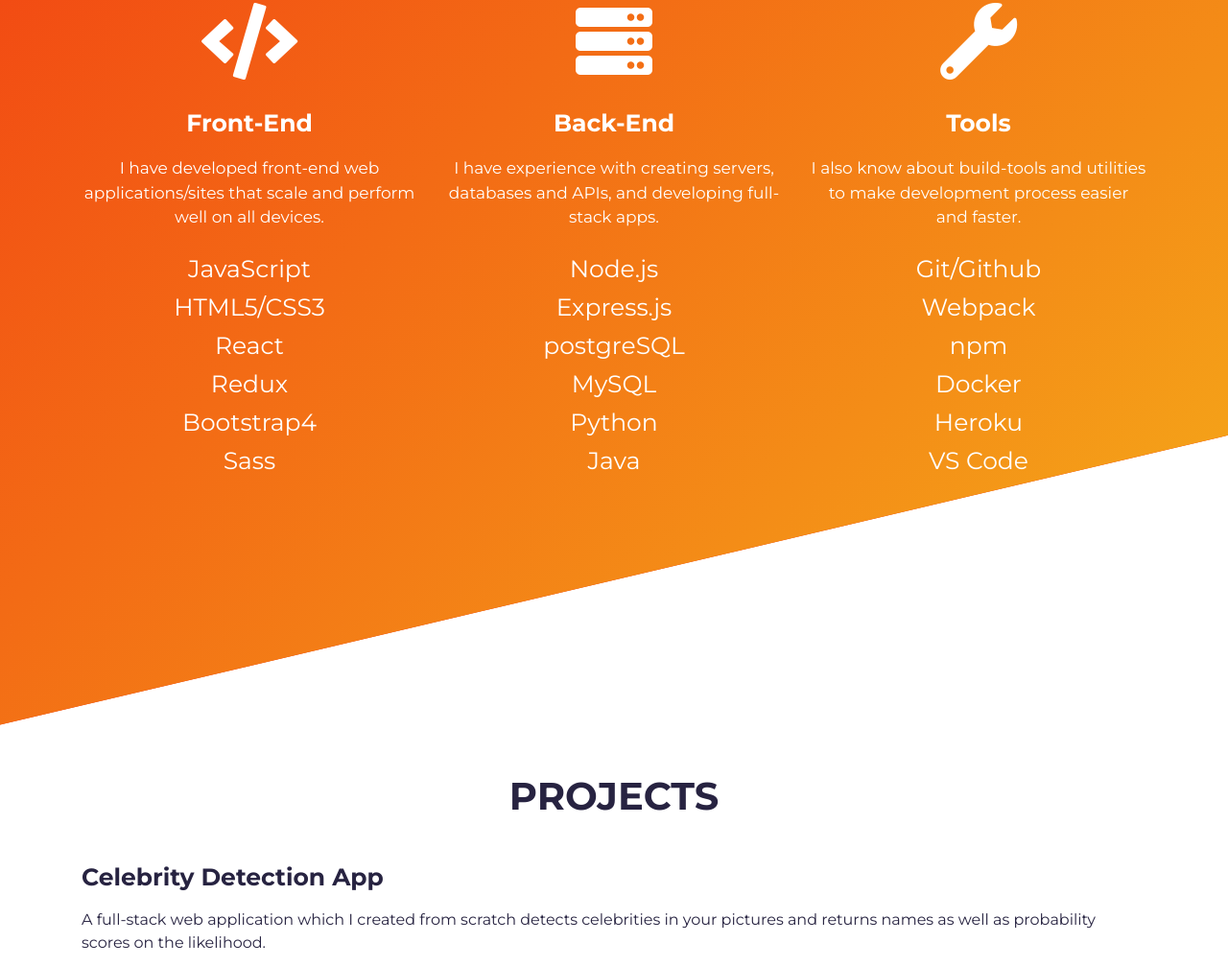
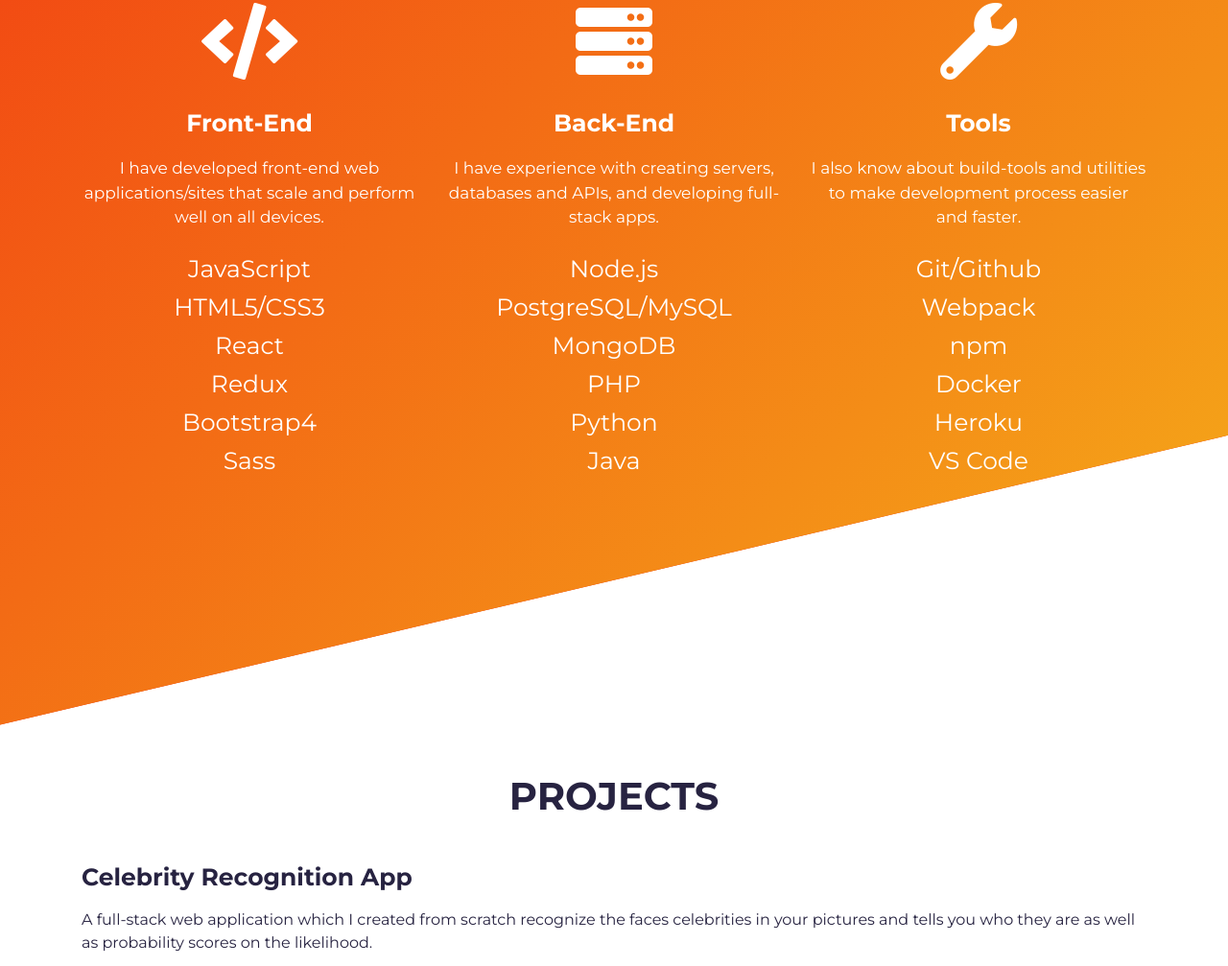
Before and after one commit to takkuyu/Mywebsite, a website built with webpack: page src/template.html in a window 1280 px wide. Shown: the part 1553-2560 px from the top of the page at 96% size. Built offline with nearby package versions, Linux system fonts and the light colour scheme.

Commit message:
minor fixes

```diff
--- a/src/template.html
+++ b/src/template.html
@@ -116,9 +116,9 @@
             </p>
             <ul class="about-wrapper__skillsets">
                 <li>Node.js</li>
-                <li>Express.js</li>
-                <li>postgreSQL</li>
-                <li>MySQL</li>
+                <li>PostgreSQL/MySQL</li>
+                <li>MongoDB</li>
+                <li>PHP</li>
                 <li>Python</li>
                 <li>Java</li>
               </ul>
@@ -158,11 +158,11 @@
         <div class="row">
           <div class="col-lg-12 col-sm-12">
             <div class="project-wrapper__text">
-              <h3 class="project-wrapper__text-title">Celebrity Detection App</h3>
+              <h3 class="project-wrapper__text-title">Celebrity Recognition App</h3>
               <div>
                 <p class="mb-4">
-                  A full-stack web application which I created from scratch detects celebrities in your pictures and
-                  returns names as well as probability scores on the likelihood.
+                  A full-stack web application which I created from scratch recognize the faces celebrities in your pictures and
+                  tells you who they are as well as probability scores on the likelihood.
                 </p>
                 <p class="mb-4">
                   I used
@@ -324,7 +324,7 @@
         <div class="row">
           <div class="col-lg-12 col-sm-12">
             <div class="project-wrapper__text">
-              <h3 class="project-wrapper__text-title">Unity Game</h3>
+              <h3 class="project-wrapper__text-title">Maze Game</h3>
               <div>
                 <p class="mb-4">
                   This maze game was a final project for "Game Design & Development" course at TRU.
```
